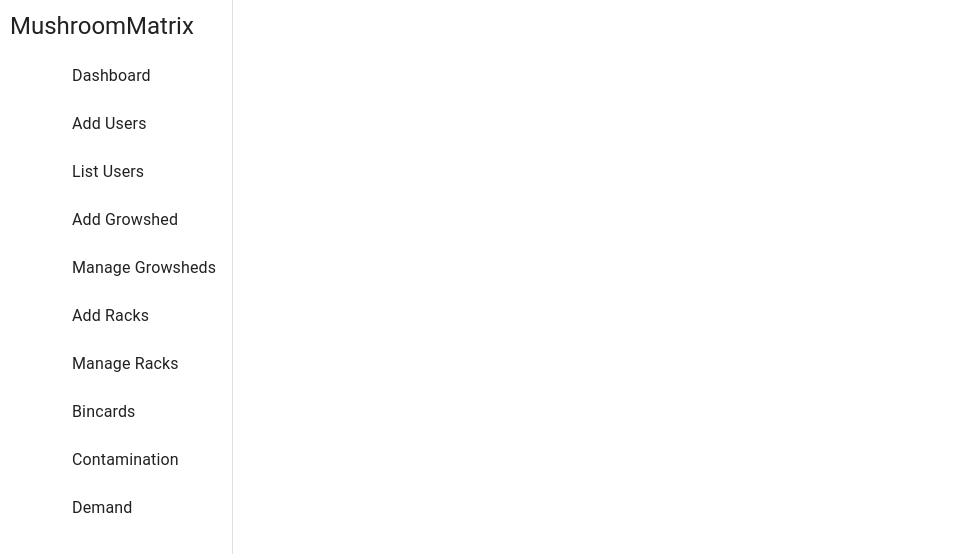
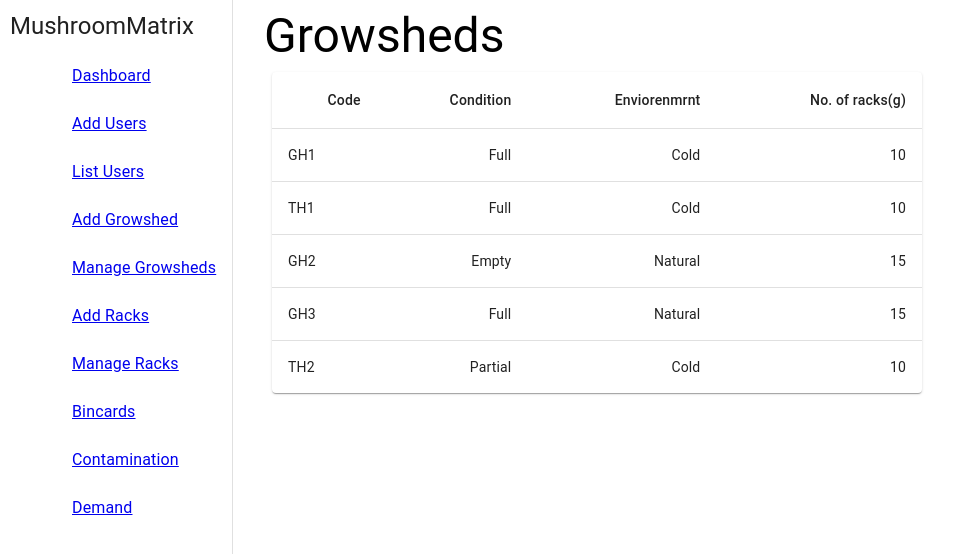
Before and after one commit to IT21080258/test-mush, a React (Create React App) app in the folder frontend/: page /grow/growsheds in a window 1280 px wide. Shown: the top 554 px of the page, without its empty margins (0-974 px from the left). Built offline with nearby package versions, Linux system fonts and the light colour scheme.

Commit message:
it21080258-growshedMgt

```diff
--- a/frontend/src/components/sidebar/appdrawer.jsx
+++ b/frontend/src/components/sidebar/appdrawer.jsx
@@ -17,11 +17,11 @@ export default function appDrawer({children}){
     const menuItems = [
         {
           text: 'Dashboard',
-          path: '/'
+          path: '/dashboard'
         },
         {
           text: 'Add Users',
-          th: '/user/adduser'
+          path: '/user/adduser'
         },
         {
             text: 'List Users',
@@ -90,7 +90,9 @@ export default function appDrawer({children}){
                     // className={location.pathname == item.path ? classes.active : null}
                 >
                     <ListItemIcon>{item.icon}</ListItemIcon>
+                    <a href={item.path}>
                     <ListItemText primary={item.text} />
+                    </a>
                 </ListItem>
           ))}
         </List>
@@ -98,9 +100,7 @@ export default function appDrawer({children}){
         </Grid>
 
         <Grid>
-
             {children}
-
         </Grid>
         </Grid>
 
--- /dev/null
+++ b/frontend/src/pages/growshedMgt/viewGrowShed.jsx
@@ -0,0 +1,66 @@
+import React from "react";
+import Grid from '@mui/material/Unstable_Grid2';
+import Typography from '@mui/material/Typography';
+import Table from '@mui/material/Table';
+import TableBody from '@mui/material/TableBody';
+import TableCell from '@mui/material/TableCell';
+import TableContainer from '@mui/material/TableContainer';
+import TableHead from '@mui/material/TableHead';
+import TableRow from '@mui/material/TableRow';
+import Paper from '@mui/material/Paper';
+
+
+export default function routes() {
+
+    function createData(code, condition, enviorenment, racks) {
+        return { code, condition, enviorenment, racks };
+      }
+      const rows = [
+        createData('GH1', 'Full', 'Cold', 10),
+        createData('TH1', 'Full','Cold', 10),
+        createData('GH2', 'Empty','Natural', 15),
+        createData('GH3', 'Full','Natural', 15),
+        createData('TH2', 'Partial','Cold', 10),
+      ];
+
+return(
+    <Grid>
+        <div>
+            <Typography variant="h3">
+                Growsheds
+            </Typography>
+        </div>
+        <div>
+            <>
+            </>
+        </div>
+        <Grid xs={12}>
+            <TableContainer component={Paper}>
+                <Table sx={{ minWidth: 650 }} aria-label="simple table" style={{width:'100%'}}>
+                <TableHead>
+                    <TableRow>
+                        <TableCell align="right">Code</TableCell>
+                        <TableCell align="right">Condition</TableCell>
+                        <TableCell align="right">Enviorenmrnt</TableCell>
+                        <TableCell align="right">No. of racks(g)</TableCell>
+                    </TableRow>
+                </TableHead>
+                <TableBody>
+                    {rows.map((row) => (
+                        <TableRow
+                            key={row.code}
+                            sx={{ '&:last-child td, &:last-child th': { border: 0 } }}
+                        >
+                            <TableCell component="th" scope="row">{row.code}</TableCell>
+                            <TableCell align="right">{row.condition}</TableCell>
+                            <TableCell align="right">{row.enviorenment}</TableCell>
+                            <TableCell align="right">{row.racks}</TableCell>
+                        </TableRow>
+                    ))}
+                </TableBody>
+                </Table>
+            </TableContainer>
+        </Grid>
+    </Grid>
+)
+}
--- a/frontend/src/routes/routes.jsx
+++ b/frontend/src/routes/routes.jsx
@@ -1,12 +1,14 @@
 import React from 'react';
 import { BrowserRouter, Route, Routes } from 'react-router-dom';
 import Dashboard from '../pages/dashboard/dashboard';
+import ViewGrowShed from '../pages/growshedMgt/viewGrowShed';
 
 export default function routes() {
     return (
         <BrowserRouter>
             <Routes>
                 <Route path="/dashboard" element={<Dashboard />} />
+                <Route path="/grow/growsheds" element={<ViewGrowShed/>} />
             </Routes>
         </BrowserRouter>
     );
--- /dev/null
+++ b/package.json
@@ -0,0 +1,5 @@
+{
+  "dependencies": {
+    "@mui/icons-material": "^5.15.16"
+  }
+}
```
Also changed, not shown: 1 other file (tests, documents, lock files or other folders).
